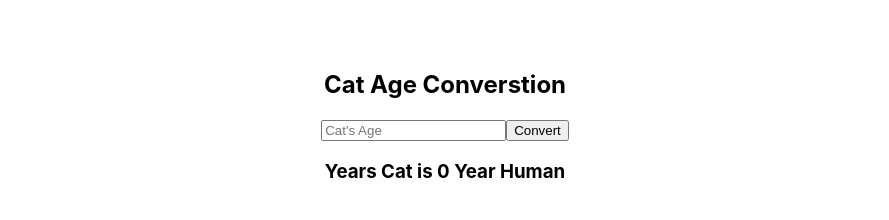
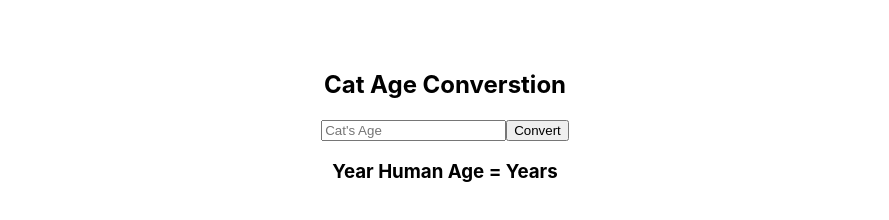
Before and after one commit to fakeboyas/react-router-dom-week4-day5, a React (Create React App) app: page /catage in a window 1280 px wide. Shown: the part 150-370 px from the top of the page, without its empty margins (195-1084 px from the left). Built offline with nearby package versions, Linux system fonts and the light colour scheme.

Commit message:
fix cat Age

```diff
--- a/src/App.js
+++ b/src/App.js
@@ -5,7 +5,6 @@ import {
   BrowserRouter as Router,
   Switch,
   Route,
-  Redirect,
 } from "react-router-dom";
 
 import Header from './components/Header/Header'
--- a/src/components/Header/Header.jsx
+++ b/src/components/Header/Header.jsx
@@ -7,19 +7,29 @@ const Navbar = styled.nav`
   flex-direction: row;
   justify-content: space-evenly;
   align-items: center;
-  text-decoration:none;
+  text-decoration: none;
   width: 100%;
-  height:200px;
+  height: 200px;
+`;
+
+const Navitem = styled.nav`
+
 `;
 
 function Header() {
   return (
     <div>
       <Navbar>
+        <Navitem>
+          <Link to="/bmical">BMI Calculator</Link>
+        </Navitem>
+        <Navitem>
+          <Link to="/texttransform">Text Transform</Link>
+        </Navitem>
 
-          <Link to="/bmical">BMI Calculator</Link>
-          <Link to="/texttransform">Text Transform</Link>
-          <Link to="/catage">Cat Age Conversion</Link>
+        <Navitem>
+        <Link to="/catage">Cat Age Conversion</Link>
+        </Navitem>
 
       </Navbar>
     </div>
--- a/src/pages/BMICalculator/BMICal.jsx
+++ b/src/pages/BMICalculator/BMICal.jsx
@@ -10,13 +10,13 @@ function BMICal() {
     event.preventDefault();
     let bmi = weight / (height/100 * height/100);
     if (bmi < 18.5) {
-      setDisplay("Underweight");
+      setDisplay("Your BMI is Underweight");
     } else if (bmi < 25) {
-      setDisplay("Normal");
+      setDisplay("Your BMI is Normal");
     } else if (bmi < 30) {
-      setDisplay("Overweight");
+      setDisplay("Your BMI is Overweight");
     } else {
-      setDisplay("Obese");
+      setDisplay("Your BMI is Obese");
     }
   }
   return (
@@ -25,14 +25,14 @@ function BMICal() {
         <h2>BMI Calculator</h2>
         <form >
           <input
-            placeholder="Weight"
+            placeholder="Weight in Kilograms"
             type="number"
             name="weight"
             id="weight"
             onChange={(event) => setWeight(event.target.value)}
           />
           <input
-            placeholder="Height"
+            placeholder="Height in Centimeters"
             type="number"
             name="Height"
             id="height"
@@ -40,7 +40,7 @@ function BMICal() {
           />
           <button onClick={calculate}>Calculate</button>
         </form>
-        <h3>Your BMI is {display}</h3>
+        <h3> {display}</h3>
 
       </div>
     </div>
--- a/src/pages/CatAgeConversion/CatAge.jsx
+++ b/src/pages/CatAgeConversion/CatAge.jsx
@@ -3,24 +3,27 @@ import styled from "styled-components";
 
 function CatAge() {
   const [age, setAge] = useState();
-  const [display, setDisplay] = useState(0);
+  const [result, setResult] = useState();
+  const [display, setDisplay] = useState();
 
   function convert(event) {
     event.preventDefault();
 
-    if (age == 1) {
-      setDisplay(15);
-    } else if (age == 2) {
-      setDisplay(24);
+    if (age === '1') {
+      setResult(15);
+    } else if (age === '2') {
+      setResult(24);
     } else if (age >= 3) {
-      setDisplay(24 + (age - 2) * 4);
+      setResult(24 + (age - 2) * 4);
     }
+    setDisplay(`${age} Years Cat is ${result} Year Human `)
   }
+
 
   return (
     <div>
+      <form onSubmit={convert}>
       <h2>Cat Age Converstion</h2>
-      <form>
         <input
           placeholder="Cat's Age"
           type="number"
@@ -29,7 +32,8 @@ function CatAge() {
           onChange={(event) => setAge(event.target.value)}
         />
         <button onClick={convert}>Convert</button>
-        <h3>{age} Years Cat is {display} Year Human </h3>
+
+        <h3>Year Human Age = {result} Years</h3>
       </form>
     </div>
   );
--- a/src/pages/TextTransformApp/TextTransform.jsx
+++ b/src/pages/TextTransformApp/TextTransform.jsx
@@ -2,12 +2,29 @@ import React, { useState } from "react";
 
 import styled from "styled-components";
 
+function TextTransform() {
+  const [textInput, setText] = useState();
+  const [display, setDisplay] = useState();
 
+  function convert(event) {
+    event.preventDefault();
+    const split = textInput.split("");
+    const result = split
+            .map((item) => {
+                if (item.match(/[A-Z]/)) {
+                    item = item.toLowerCase();
+                } else {
+                    item = item.toUpperCase();
+                }
 
-function TextTransform() {
-    const [textInput, setText] = useState();
+                return item;
+            })
+            .join("");
+    setDisplay(`Transform text ${textInput} is ${result}.`)
 
-    return (
+  }
+
+  return (
     <div>
       <h2>Text Transform App</h2>
       <form>
@@ -18,8 +35,11 @@ function TextTransform() {
           id="inputText"
           onChange={(event) => setText(event.target.value)}
         />
-        <input className="submit" type="submit" />
+        <button onClick={convert}>Convert</button>
       </form>
+      <h3>
+        {display}
+      </h3>
     </div>
   );
 }
```
